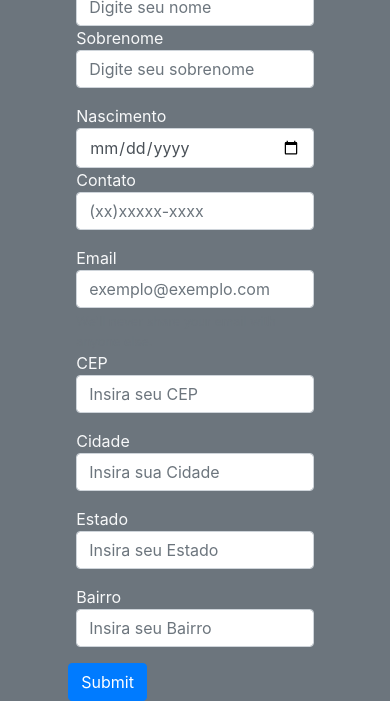
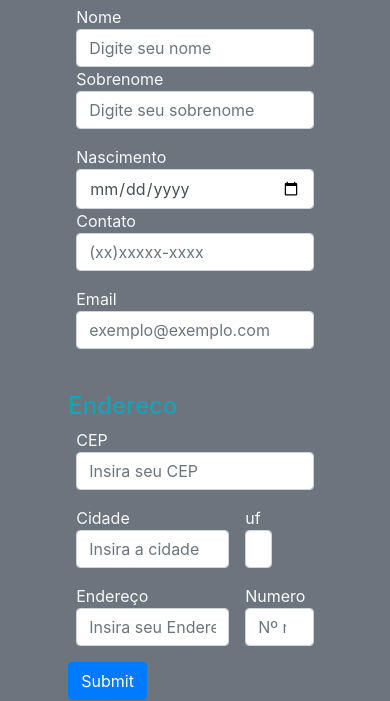
Before and after one commit to Cleber-Severo/Tela-de-Cadastro, a plain HTML site: page index.html in a window 390 px wide. Shown: the part 236-937 px from the top of the page. Drawn offline with nearby package versions, Linux system fonts and the light colour scheme.

Commit message:
Responsive inputs and finishing all txt areas

```diff
--- a/index.html
+++ b/index.html
@@ -37,8 +37,9 @@
     </header>
 
     <main class="d-flex flex-column">
-        <h1 class="text-center bg-secondary text-light m-0">Tela de Cadastro</h2>
+        <h1 class="text-center bg-secondary text-light m-0 mb-1">Tela de Cadastro</h2>
         <form class="m-0">
+            <h4 class="text-left text-info mb-2 font-weight-bolder">Informações pessoais</h3>
             <div class="container px-2">
                 <div class="row mb-3 px-0">
                     <div class="col-sm-12 col-md-6">
@@ -52,16 +53,17 @@
                 </div>
 
                 <div class="row mb-3 px-0">
-                    <div class="col-sm-12 col-md-6">
+                    <div class="col-sm-6 col-md-6">
                         <label for="form-data" class="text-light m-0">Nascimento</label>
                         <input type="date" class="form-control" id="form-data">
                     </div>
-                        <div class="col-sm-12 col-md-6">
+                    <div class="col-sm-6 col-md-6">
                         <label for="form-numero" class="text-light m-0">Contato</label>
                         <input type="text" class="form-control" id="form-sobreNome" placeholder="(xx)xxxxx-xxxx">
                     </div>
                 </div>
             </div>
+
 
             <div class="form-group px-2 mb-0">
                 <label for="form-email" class="text-light m-0">Email </label>
@@ -69,23 +71,29 @@
                 <small id="emailHelp" class="form-text text-muted">We'll never share your email with anyone else.</small>
             </div>
 
+            <h4 class="text-left text-info mb-2 font-weight-bolder">Endereco</h3>
+
             <div class="container">
                 <div class="row">
-                    <div class="form-group px-2 col-md-12 col-lg-3">
+                    <div class="form-group px-2 col-md-12 col-lg-4">
                         <label for="form-cep"  class="text-light m-0">CEP</label>
                         <input type="text" class="form-control" id="form-cep" placeholder="Insira seu CEP">
                     </div>
-                    <div class="form-group px-2  col-md-12 col-lg-3">
+                    <div class="form-group px-2 col-8 col-md-10 col-lg-4">
                         <label for="form-cep"  class="text-light m-0">Cidade</label>
-                        <input type="text" class="form-control" id="form-cep" placeholder="Insira sua Cidade">
+                        <input type="text" class="form-control" id="form-cep" placeholder="Insira a cidade">
                     </div>
-                    <div class="form-group px-2 col-md-12 col-lg-3">
-                        <label for="form-cep"  class="text-light m-0">Estado</label>
-                        <input type="text" class="form-control" id="form-cep" placeholder="Insira seu Estado">
+                    <div class="form-group px-2  col-2 col-md-2 col-lg-1">
+                        <label for="form-cep"  class="text-light m-0">uf</label>
+                        <input type="text" class="form-control" id="form-cep" placeholder="-----">
                     </div>
-                    <div class="form-group px-2 col-md-12 col-lg-3">
-                        <label for="form-cep"  class="text-light m-0">Bairro</label>
-                        <input type="text" class="form-control" id="form-cep" placeholder="Insira seu Bairro">
+                    <div class="form-group px-2 col-8 col-md-8 col-lg-4">
+                        <label for="form-cep"  class="text-light m-0">Endereço</label>
+                        <input type="text" class="form-control" id="form-cep" placeholder="Insira seu Endereço">
+                    </div>
+                    <div class="form-group px-2 col-4 col-md-4 col-lg-4">
+                        <label for="form-cep"  class="text-light m-0">Numero</label>
+                        <input type="number" class="form-control" id="form-cep" placeholder="Nº rua">
                     </div>
                 </div>
             </div>
```
